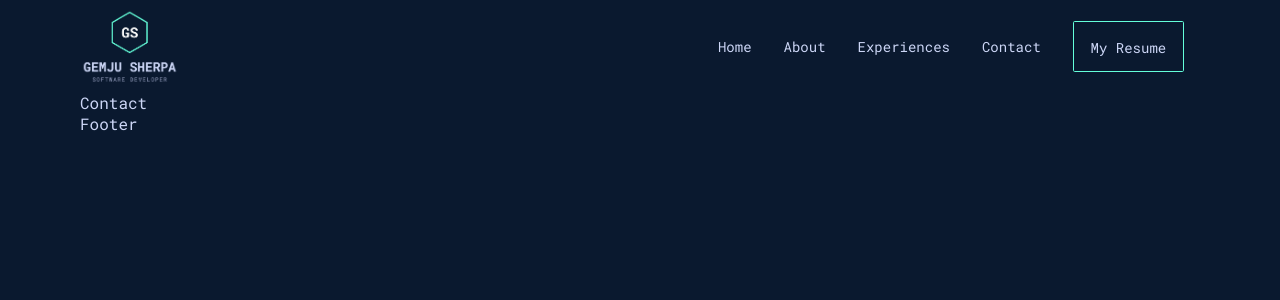
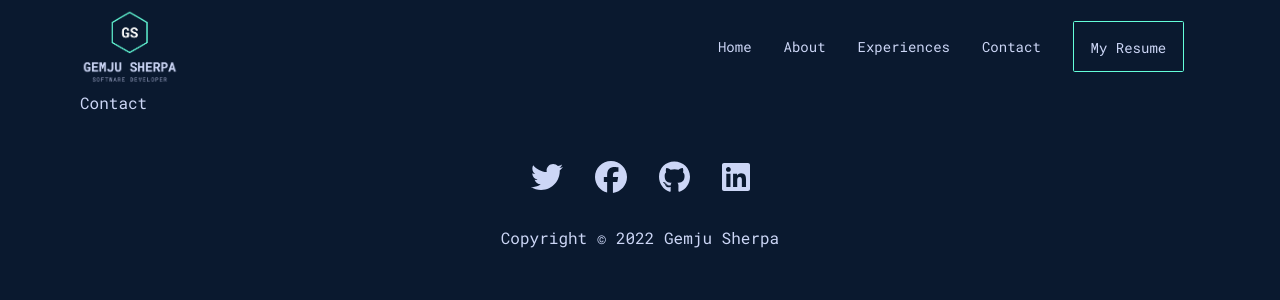
Before and after one commit to GemjuSherpa/my-portfolio, a React (Create React App) app: page /contact in a window 1280 px wide. Shown: the top 300 px of the page. Built offline with nearby package versions, Linux system fonts and the light colour scheme.

Commit message:
Footer component

```diff
--- a/package.json
+++ b/package.json
@@ -3,6 +3,10 @@
   "version": "0.1.0",
   "private": true,
   "dependencies": {
+    "@fortawesome/fontawesome-svg-core": "^6.2.1",
+    "@fortawesome/free-brands-svg-icons": "^6.2.1",
+    "@fortawesome/free-solid-svg-icons": "^6.2.1",
+    "@fortawesome/react-fontawesome": "^0.2.0",
     "@reduxjs/toolkit": "^1.9.0",
     "@testing-library/jest-dom": "^5.16.5",
     "@testing-library/react": "^13.4.0",
--- a/public/index.html
+++ b/public/index.html
@@ -26,6 +26,9 @@
     <link rel="preconnect" href="https://fonts.googleapis.com">
     <link rel="preconnect" href="https://fonts.gstatic.com" crossorigin>
     <link href="https://fonts.googleapis.com/css2?family=Open+Sans&family=Roboto+Mono&display=swap" rel="stylesheet">
+
+    <!-- font-awesome -->
+    <script src="https://kit.fontawesome.com/9bb80f595a.js" crossorigin="anonymous"></script>
   </head>
   <body>
     <noscript>You need to enable JavaScript to run this app.</noscript>
--- a/src/components/about/About.js
+++ b/src/components/about/About.js
@@ -3,7 +3,9 @@ import React, { Component } from 'react'
 export default class About extends Component {
   render() {
     return (
-      <div>About</div>
+      <div >
+        About
+      </div>
     )
   }
 }
--- a/src/components/footer/Footer.js
+++ b/src/components/footer/Footer.js
@@ -1,9 +1,43 @@
-import React, { Component } from 'react'
+import React from 'react';
+import './Footer.scss';
+import { FontAwesomeIcon } from '@fortawesome/react-fontawesome';
+import { faTwitter, faFacebook, faGithub, faLinkedin } from '@fortawesome/free-brands-svg-icons';
 
-export default class Footer extends Component {
-  render() {
-    return (
-      <div>Footer</div>
-    )
-  }
+export default function Footer() {
+  return (
+    <footer className="footer">
+
+      {/* Social media links */}
+      <div className="social">
+        <ul>
+          <li>
+            <a href="https://twitter.com/Gemju_sherpa" target="_blank" rel="noopener noreferrer">
+              <FontAwesomeIcon icon={faTwitter} className="social-icon" />
+            </a>
+          </li>
+          <li>
+            <a href="https://www.facebook.com/gemju.sherpa/" target="_blank" rel="noopener noreferrer">
+              <FontAwesomeIcon icon={faFacebook} className="social-icon" />
+            </a>
+          </li>
+          <li>
+            <a href="https://github.com/GemjuSherpa" target="_blank" rel="noopener noreferrer">
+              <FontAwesomeIcon icon={faGithub} className="social-icon" />
+            </a>
+          </li>
+          <li>
+            <a href="https://www.linkedin.com/in/gemjusherpa/" target="_blank" rel="noopener noreferrer">
+              <FontAwesomeIcon icon={faLinkedin} className="social-icon"/>
+            </a>
+          </li>
+        </ul>
+      </div>
+
+      {/* Copyright tag */}
+      <div className="copyright">
+        Copyright &copy; {new Date().getFullYear()} Gemju Sherpa
+      </div>
+
+    </footer>
+  )
 }
--- a/src/components/footer/Footer.scss
+++ b/src/components/footer/Footer.scss
@@ -0,0 +1,41 @@
+@import "../../utilities/common.scss";
+@import "../../utilities/helper.scss";
+@import "../../utilities/mixins.scss";
+
+.footer {
+    display: flex;
+    flex-direction: column;
+    align-items: center;
+    margin: 2rem 0 1rem 0;
+
+    .social{
+
+        ul{
+            display: flex;
+            flex-direction: row;
+
+            li{
+                padding: 1rem;
+
+                .social-icon{
+                    height: 32px;
+                    width: auto;
+                    color: $primary-font-color;
+                }
+
+                :hover{
+                    cursor: pointer;
+                    color: $secondary;
+                }
+            }
+        }
+    }
+
+    .copyright{
+        color: $primary-font-color;
+        text-align: center;
+        margin-top: 1rem;
+        bottom: 0;
+    }
+
+}
```
Also changed, not shown: 1 other file (tests, documents, lock files or other folders).
